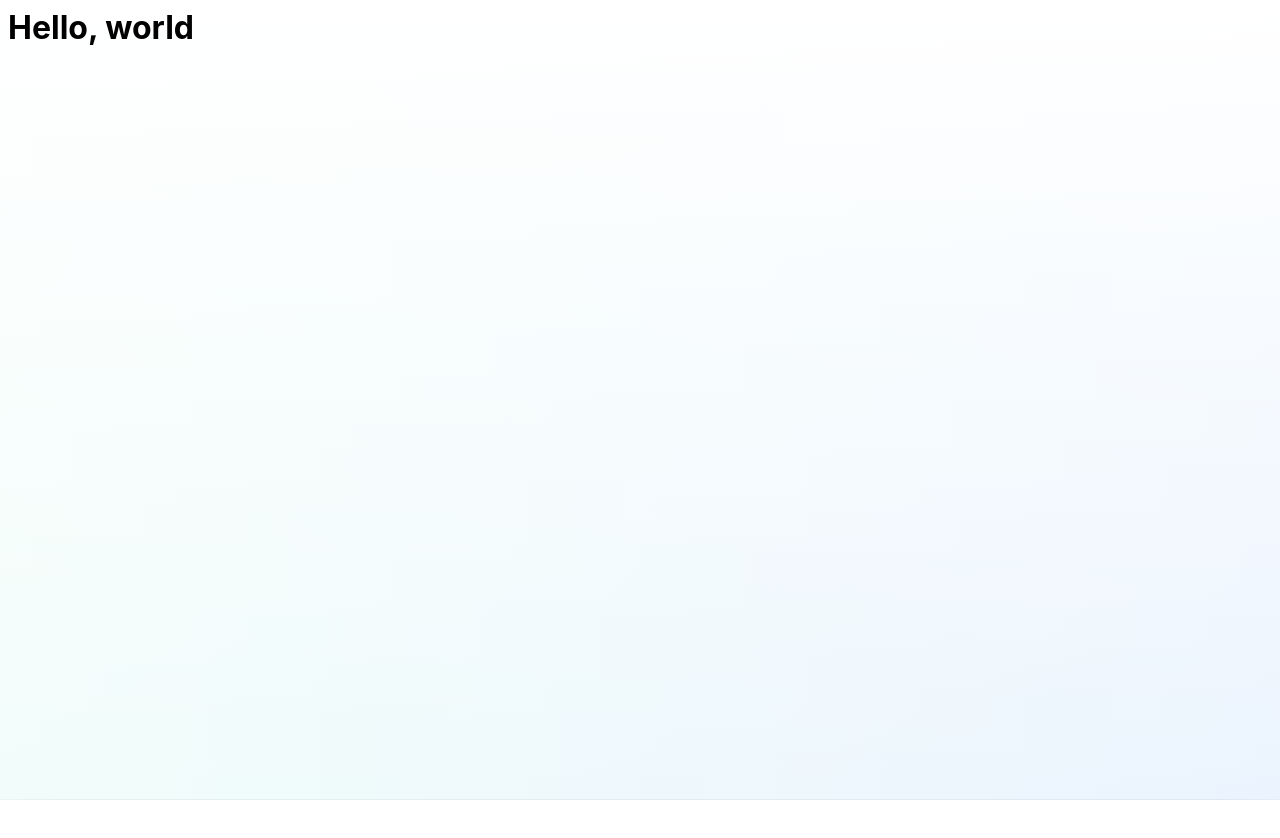
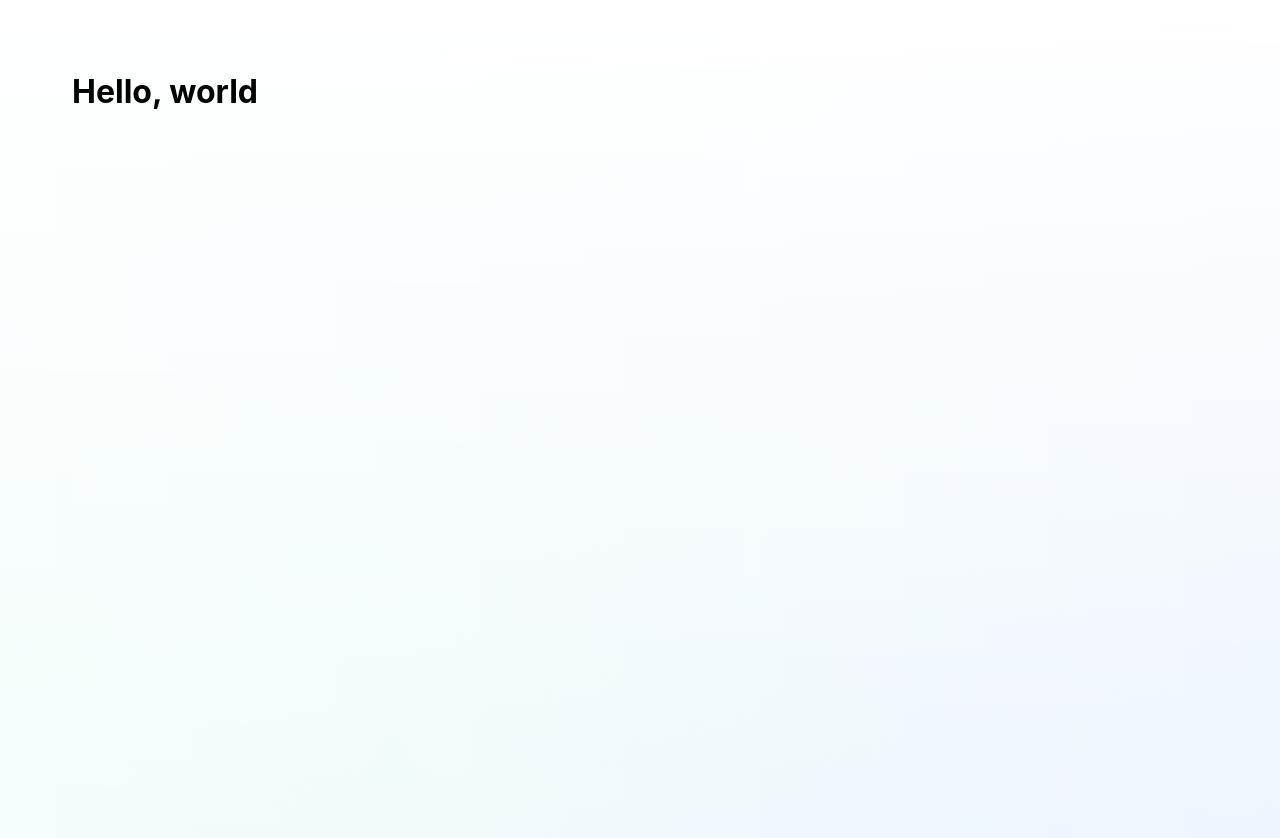
Before and after one commit to bvankat/bvankat.github.io, a plain HTML site: page index.html in a window 1280 px wide. Shown: the top 838 px of the page. Before the commit the page ends 800 px from the top, so only its background shows below. Drawn offline with Linux system fonts and the light colour scheme.

Commit message:
Update index.html

```diff
--- a/index.html
+++ b/index.html
@@ -18,7 +18,10 @@
       background: linear-gradient(180deg,#fff 0,hsla(0,0%,100%,0) 100%),linear-gradient(90deg,rgb(var(--gradient-from,192.5 192.5 192.5)/.08) 0,rgb(var(--gradient-to,192.5 192.5 192.5)/.08) 100%),linear-gradient(to right,transparent,rgba(0,0,0,.05) 10%,rgba(0,0,0,.05) 90%,transparent);
       background-size: 100% 100%,100% 100%,1440px 1px;
       background-position: bottom;
-      background-repeat: no-repeat; }
+      background-repeat: no-repeat;
+      height: 100%;
+      padding: 5%;
+    }
 
   </style>
 
```
